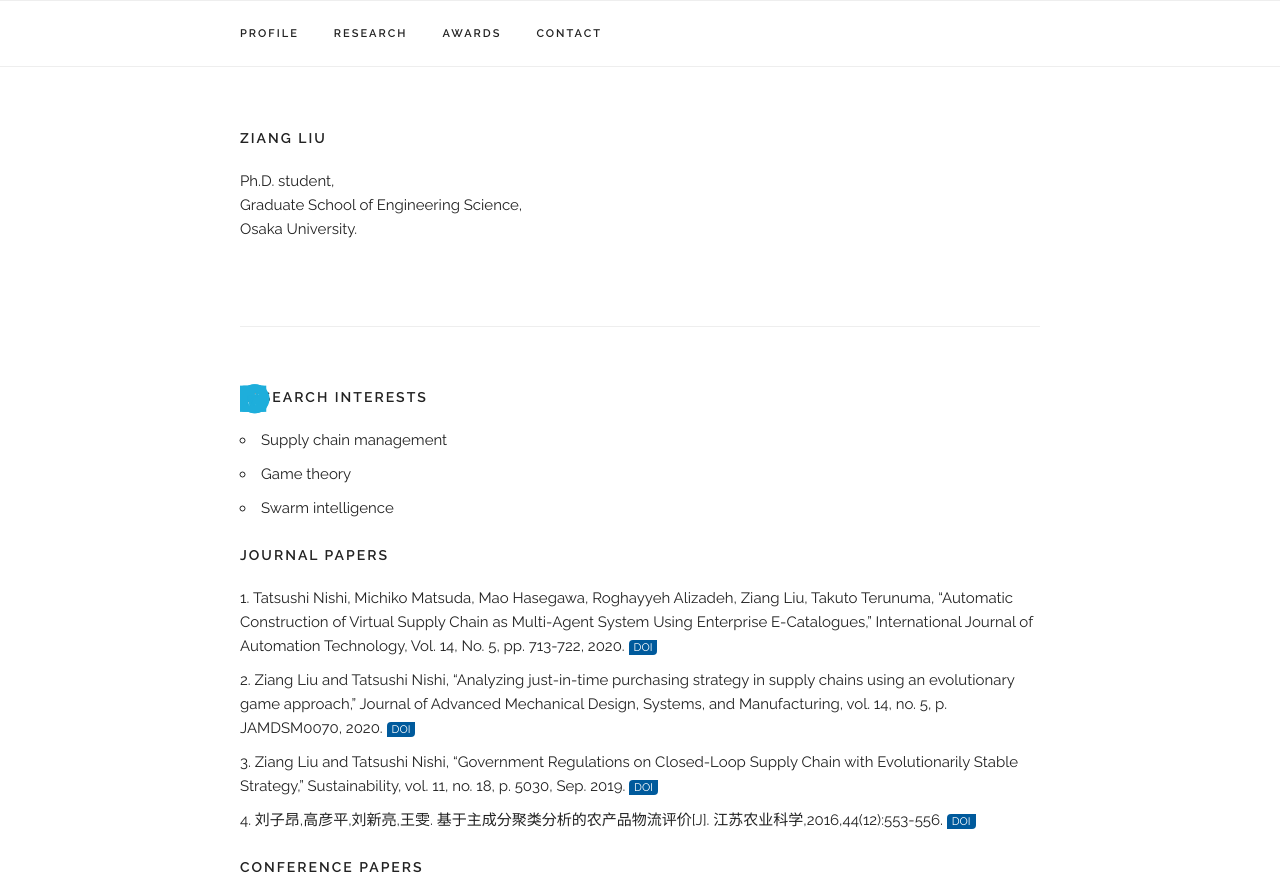
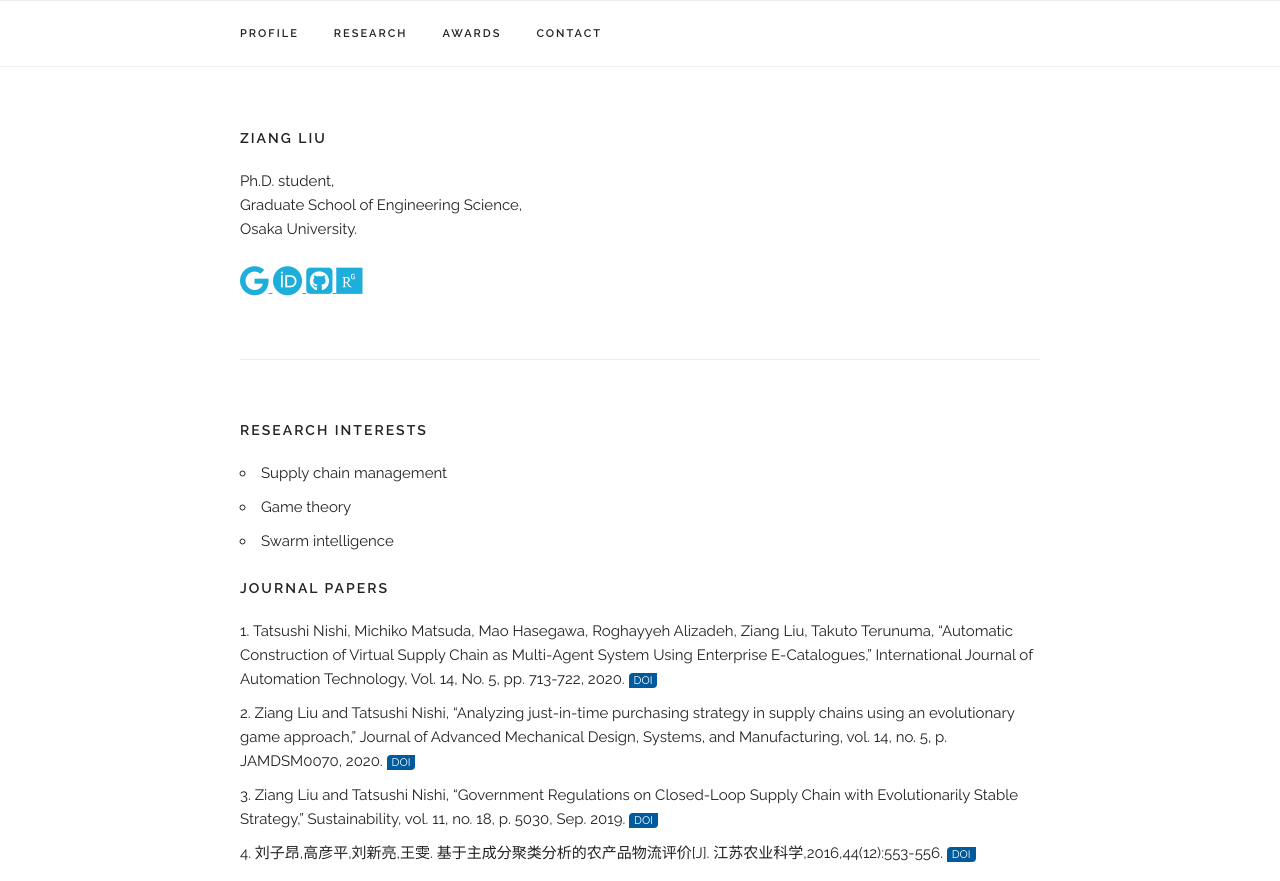
Before and after one commit to Zi-Ang-LIU/Zi-Ang-LIU, a plain HTML site: page index.html in a window 1280 px wide. Shown: the top 881 px of the page. Drawn offline with nearby package versions, Linux system fonts and the light colour scheme.

Commit message:
Update social.css

```diff
--- a/css/social.css
+++ b/css/social.css
@@ -1,5 +1,4 @@
 .socials__item__link {
-    position: fixed;
     top: 50%;
     -webkit-transform: translateY(-50%);
     -ms-transform: translateY(-50%);
@@ -7,5 +6,5 @@
 }
 
 .socials__item__link:hover {
-    background-color: #000;
+    background-color: rgb(235, 225, 225);
 }
```
